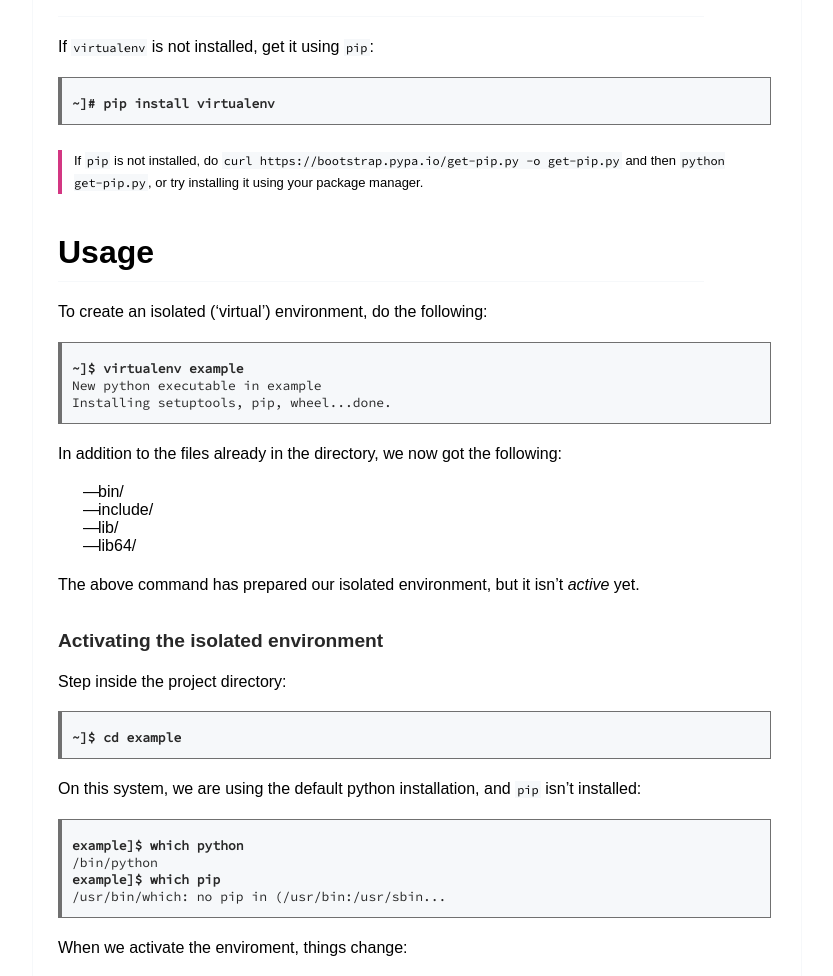
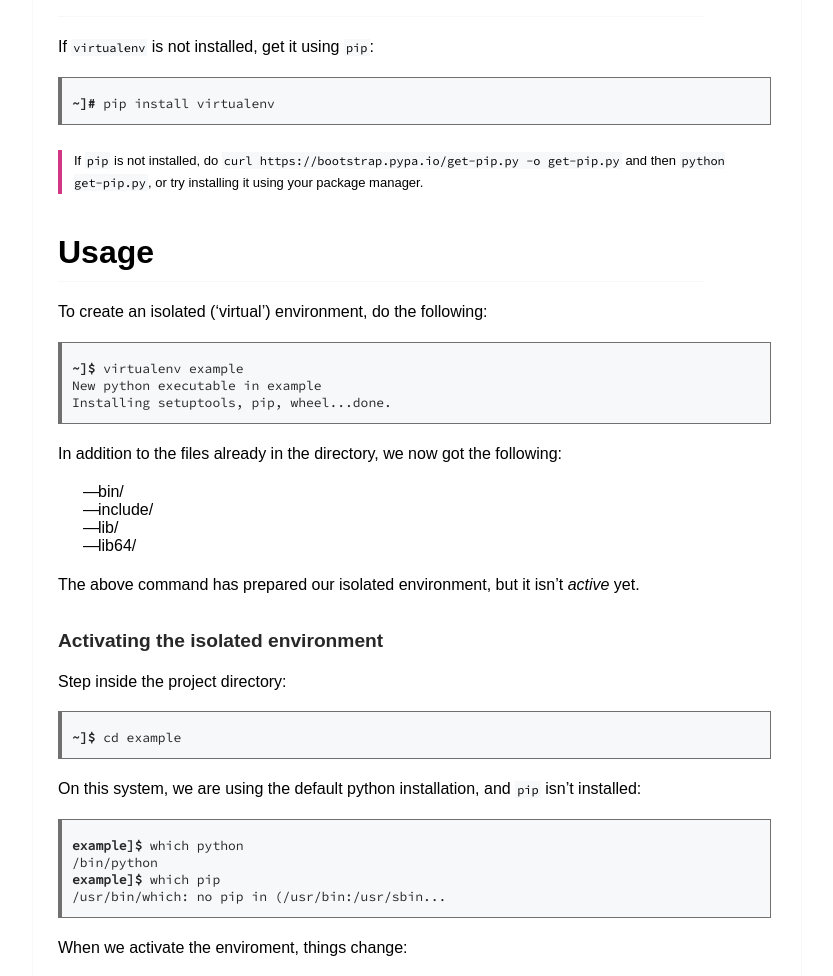
Before and after one commit to execas/execas.github.io, a Jekyll site: the page built from _posts/2019-03-28-isolated-python-environments-with-virtualenv.md, in a window 1280 px wide. Shown: the part 596-1572 px from the top of the page, without its empty margins (223-1056 px from the left). Built offline with Jekyll 4.4.1, drawn with Linux system fonts in a browser that asks for light colours.

```diff
--- a/_posts/2019-03-28-isolated-python-environments-with-virtualenv.md
+++ b/_posts/2019-03-28-isolated-python-environments-with-virtualenv.md
@@ -12,7 +12,7 @@ Isolated Python environments are very useful for making sure that a project's de
 If `virtualenv` is not installed, get it using `pip`:
 
 <div class="term">
-<b>~]# pip install virtualenv</b>
+<b>~]#</b> pip install virtualenv
 </div>
 
 > If `pip` is not installed, do `curl https://bootstrap.pypa.io/get-pip.py -o get-pip.py` and then `python get-pip.py`, or try installing it using your package manager.
@@ -23,7 +23,7 @@ If `virtualenv` is not installed, get it using `pip`:
 To create an isolated ('virtual') environment, do the following:
 
 <div class="term">
-<b>~]$ virtualenv example</b>
+<b>~]$</b> virtualenv example
 New python executable in example
 Installing setuptools, pip, wheel...done.
 </div>
@@ -42,15 +42,15 @@ The above command has prepared our isolated environment, but it isn't *active* y
 Step inside the project directory:
 
 <div class="term">
-<b>~]$ cd example</b>
+<b>~]$</b> cd example
 </div>
 
 On this system, we are using the default python installation, and `pip` isn't installed:
 
 <div class="term">
-<b>example]$ which python</b>
+<b>example]$</b> which python
 /bin/python
-<b>example]$ which pip</b>
+<b>example]$</b> which pip
 /usr/bin/which: no pip in (/usr/bin:/usr/sbin...
 </div>
 
```
